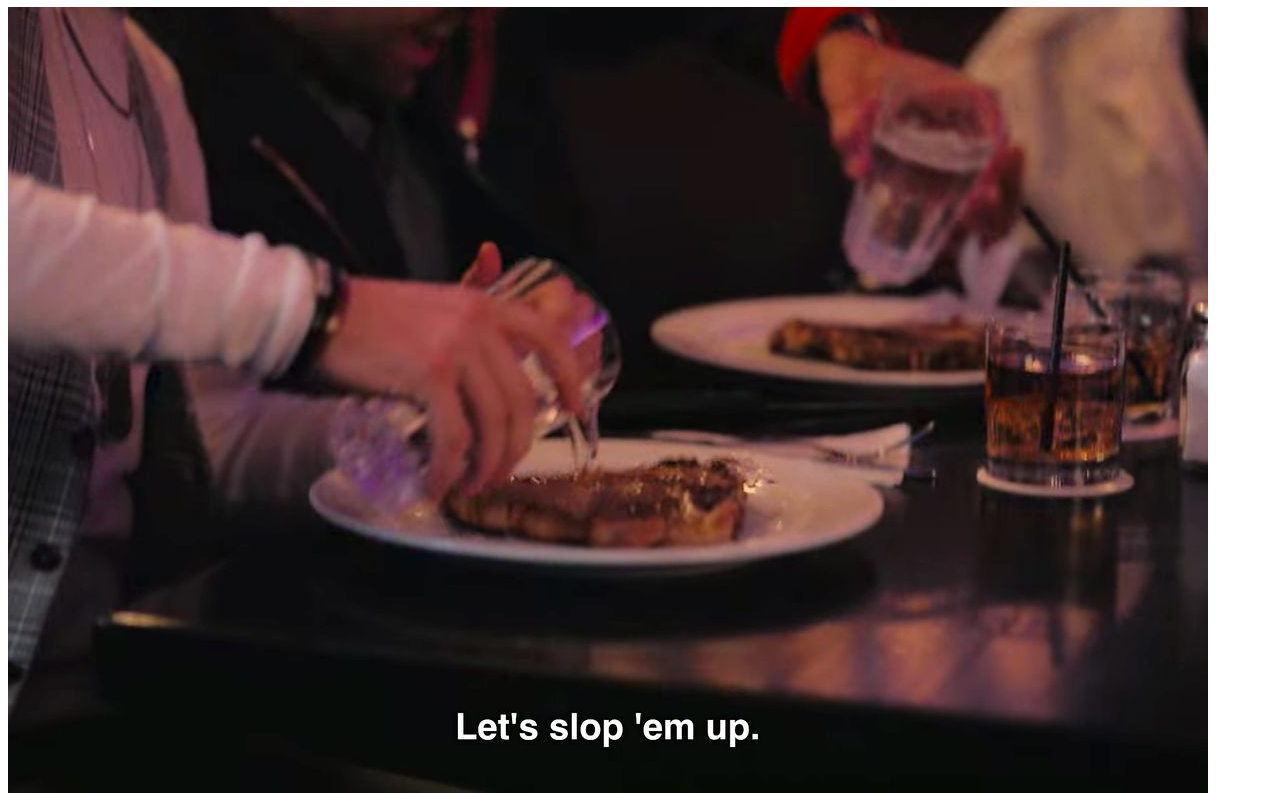
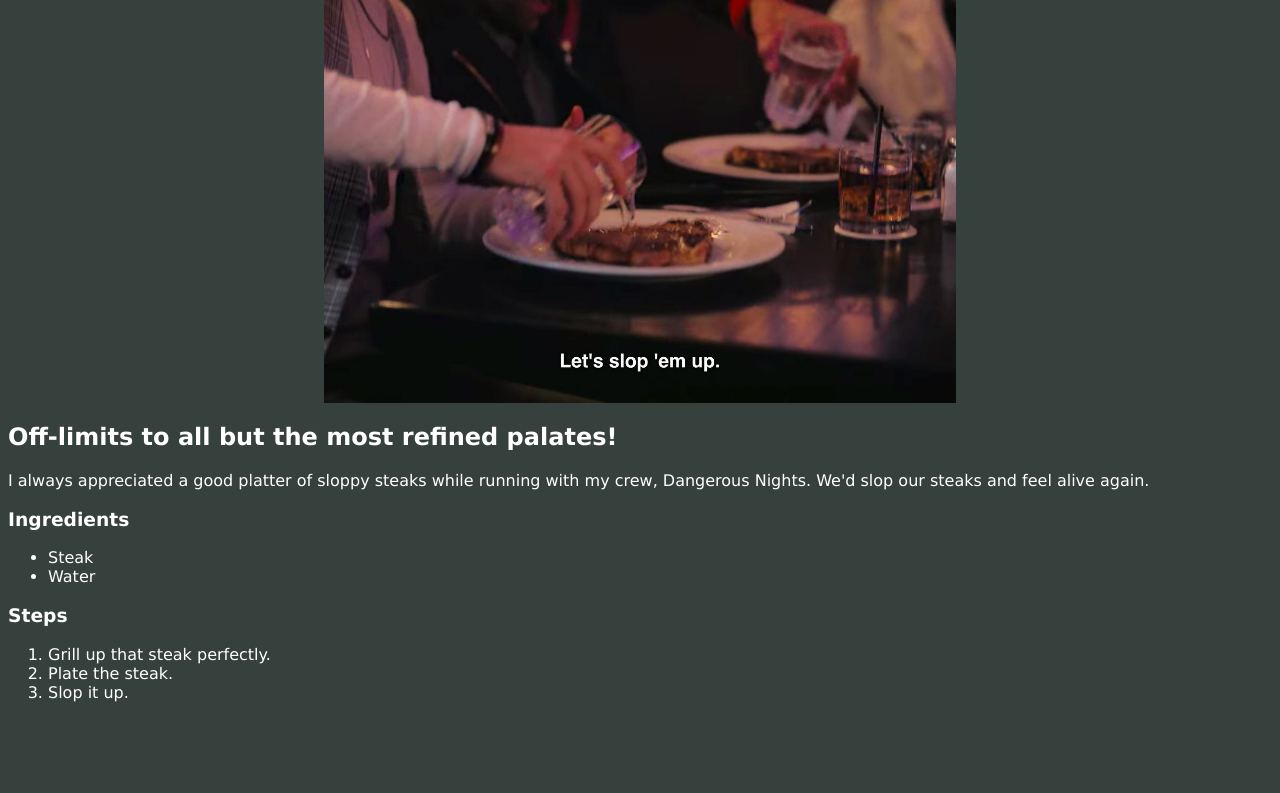
Before and after one commit to miltdeherrera/odin-recipes, a plain HTML site: page recipes/sloppy-steaks.html in a window 1280 px wide. Shown: the part 99-892 px from the top of the page. After the commit the page ends 817 px from the top, so only its background shows below. Drawn offline with Linux system fonts and the light colour scheme.

Commit message:
add CSS styling

```diff
--- a/recipes/sloppy-steaks.html
+++ b/recipes/sloppy-steaks.html
@@ -2,8 +2,9 @@
 <html>
 
 <head>
-    <meta charset="UTF-8">>
-    <title>Sloppy steaks</title>
+    <meta charset="UTF-8">
+    <title>Sloppy Steaks</title>
+    <link rel="stylesheet" href="../styles.css">
 </head>
 
 <body>
--- /dev/null
+++ b/styles.css
@@ -0,0 +1,15 @@
+* {
+    font-family:'Lucida Sans', 'Lucida Sans Regular', 'Lucida Grande', 'Lucida Sans Unicode', Geneva, Verdana, sans-serif;
+    color: white;
+}
+
+html {
+    background-color: #36413e;
+}
+
+img {
+    display: block;
+    margin-left: auto;
+    margin-right: auto;
+    width: 50%;
+}
```
Also changed, not shown: index.html (+1 -0 lines), recipes/avocado-snack.html (+2 -1 lines), recipes/scrambled-eggs.html (+1 -0 lines).
